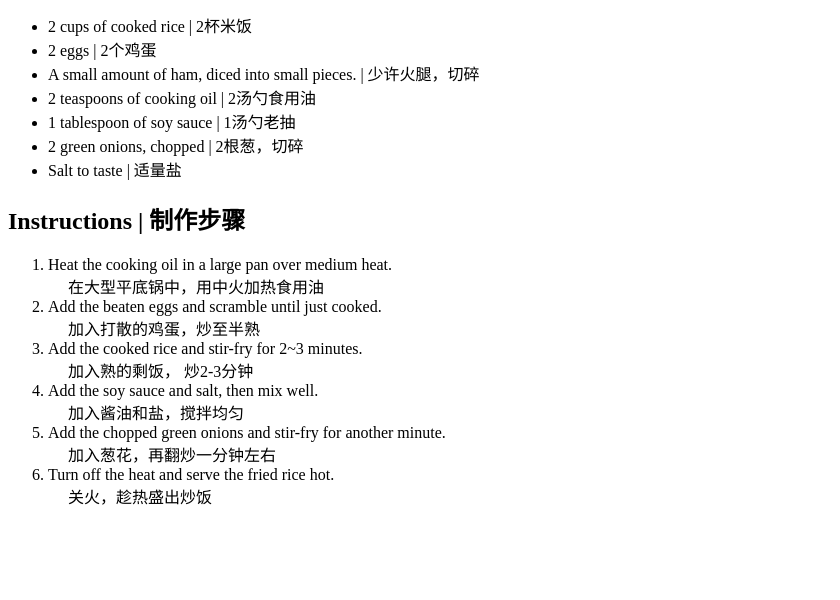
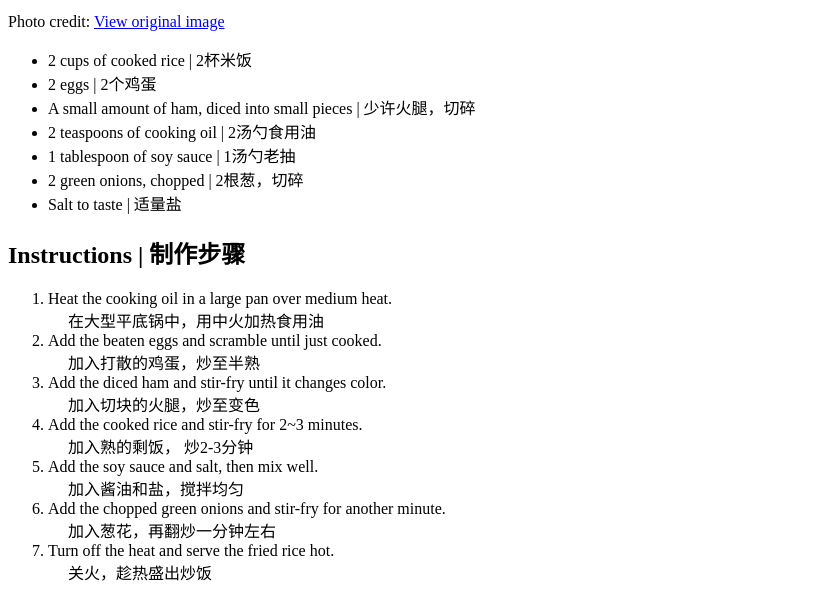
Before and after one commit to xiansheng777/techtonica-assignments, a plain HTML site: page recipe-page/index.html in a window 1280 px wide. Shown: the part 243-843 px from the top of the page, without its empty margins (0-840 px from the left). Before the commit the page ends 800 px from the top, so only its background shows below. Drawn offline with Linux system fonts and the light colour scheme.

Commit message:
Add image source link

```diff
--- a/recipe-page/index.html
+++ b/recipe-page/index.html
@@ -33,10 +33,17 @@
         <h2>Ingredients | <span lang="zh-CN">食材</span></h2>
         <img src="images/bk186-024.jpg" alt="A plate of golden egg fried rice with green onions">
 
+        <p class="photo-credit">
+            Photo credit:
+            <a href="https://d3l76hx23vw40a.cloudfront.net/recipe/bk186-024.jpg">
+                        View original image
+            </a>
+        </p>
+
         <ul>
             <li>2 cups of cooked rice | <span lang="zh-CN">2杯米饭</span></li>
             <li>2 eggs | <span lang="zh-CN">2个鸡蛋</span></li>
-            <li>A small amount of ham, diced into small pieces. | <span lang="zh-CN">少许火腿，切碎</span></li>
+            <li>A small amount of ham, diced into small pieces | <span lang="zh-CN">少许火腿，切碎</span></li>
             <li>2 teaspoons of cooking oil | <span lang="zh-CN">2汤勺食用油</span></li>
             <li>1 tablespoon of soy sauce | <span lang="zh-CN">1汤勺老抽</span></li>
             <li>2 green onions, chopped | <span lang="zh-CN">2根葱，切碎</span></li>
@@ -52,6 +59,8 @@
                 <span class="chinese-step" lang="zh-CN">在大型平底锅中，用中火加热食用油</span></li>
             <li>Add the beaten eggs and scramble until just cooked.
                 <span class="chinese-step" lang="zh-CN">加入打散的鸡蛋，炒至半熟</span></li>
+            <li>Add the diced ham and stir-fry until it changes color.
+                <span class="chinese-step" lang="zh-CN">加入切块的火腿，炒至变色</span></li>
             <li>Add the cooked rice and stir-fry for 2~3 minutes.
                 <span class="chinese-step" lang="zh-CN">加入熟的剩饭， 炒2-3分钟</span></li>
             <li>Add the soy sauce and salt, then mix well.
```
